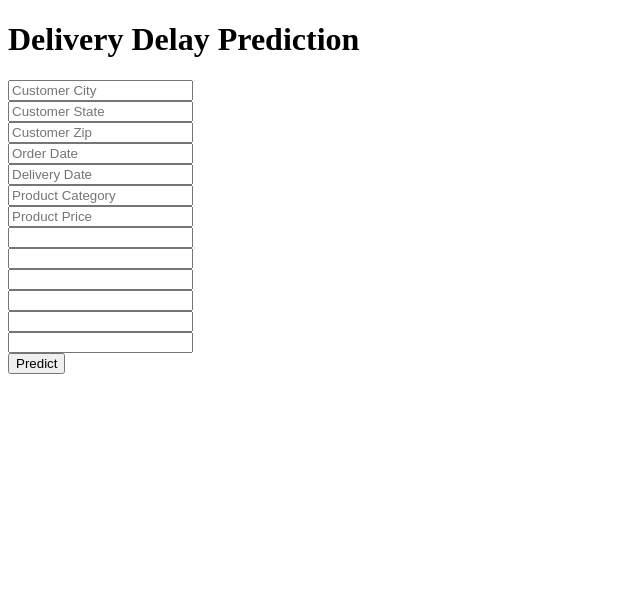
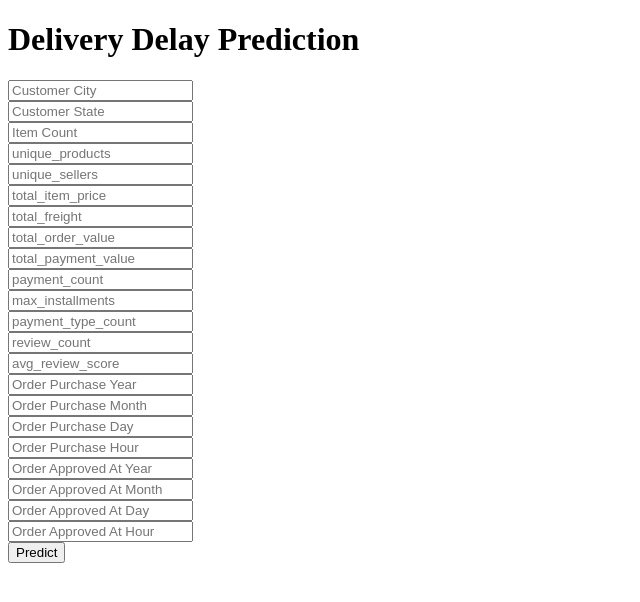
Before and after one commit to OmniaMohammed99/delievery_delay_prediction, a Flask app: page / in a window 1280 px wide. Shown: the top 602 px of the page, without its empty margins (0-640 px from the left). Run offline with Flask 3, Linux system fonts and the light colour scheme; parts of the project's set-up code (start-up, migrations or seed data) failed here and were passed over.

Commit message:
the web app is ready

```diff
--- a/app.py
+++ b/app.py
@@ -18,26 +18,65 @@ def predict_api():
     print(data)
     # Convert data into a DataFrame
     input_data = pd.DataFrame(data)
-    # Preprocess the input data
-    input_data_preprocessed = preprocessor.transform(input_data)
+
     # Make predictions
-    prediction = model.predict(input_data_preprocessed)
+    prediction = model.predict(input_data)
+
     # Convert prediction to a list and return as JSON
     return jsonify(prediction.tolist())
 
+
 @app.route('/predict', methods=['POST'])
 def predict():
-    data = request.json['data']
-    print(data)
-    # Convert data into a DataFrame
-    input_data = pd.DataFrame(data)
-    # Preprocess the input data
-    input_data_preprocessed = preprocessor.transform(input_data)
-    print(input_data_preprocessed)
+
+    data = request.form.to_dict()
+
+    numeric_columns = [
+        'item_count',
+        'unique_products',
+        'unique_sellers',
+        'total_item_price',
+        'total_freight',
+        'total_order_value',
+        'total_payment_value',
+        'payment_count',
+        'max_installments',
+        'payment_type_count',
+        'review_count',
+        'avg_review_score',
+        'order_purchase_year',
+        'order_purchase_month',
+        'order_purchase_day',
+        'order_purchase_hour',
+        'order_approved_at_year',
+        'order_approved_at_month',
+        'order_approved_at_day',
+        'order_approved_at_hour'
+    ]
+
+    for column in numeric_columns:
+        data[column] = float(data[column])
+
+    # Keep categorical columns as strings
+    data['customer_city'] = str(data['customer_city'])
+    data['customer_state'] = str(data['customer_state'])
+
+    # Create DataFrame
+    input_data = pd.DataFrame([data])
+
+    print("Input data:")
+    print(input_data)
+
+
     # Make predictions
-    prediction = model.predict(input_data_preprocessed)
-    # Return the prediction as a string
-    return render_template('home.html', prediction_text='Predicted Delivery Delay: {}'.format(prediction[0]))
+    prediction = model.predict(input_data)
+
+    print("Prediction:", prediction)
+
+    return render_template(
+        'home.html',
+        prediction_text=f'Predicted Delivery Delay: {prediction[0]}'
+    )
 
 
 if __name__ == "__main__":
--- a/templates/home.html
+++ b/templates/home.html
@@ -19,20 +19,27 @@
      <!-- Main Input For Receiving Query to our ML -->
     <form action="{{ url_for('predict')}}"method="post">
       <input type="text" name="customer_city" placeholder="Customer City" required="required" /><br>
-    	<input type="text" name="customer_state" placeholder="Customer State" required="required" /><br>
-        <input type="text" name="customer_zip" placeholder="Customer Zip" required="required" /><br>
-        <input type="text" name="order_date" placeholder="Order Date" required="required" /><br>
-        <input type="text" name="delivery_date" placeholder="Delivery Date" required="required" /><br>
-        <input type="" name="product_category" placeholder="Product Category" required="required" /><br>
-        <input type="" name="product_price" placeholder="Product Price" required="required" /><br>
-        <input type="" name="DIS" placeholder="" required="required" /><br>
-        <input type="" name="" ADplaceholder="" required="required" /><br>
-        <input type="" name="" placeholder="" required="required" /><br>
-        <input type="" name="" placeholder="" required="required" /><br>
-        <input type="" name="" placeholder="" required="required" /><br>
-        <input type="" name="" placeholder="" required="required" /><br>
-
-
+    	  <input type="text" name="customer_state" placeholder="Customer State" required="required" /><br>
+        <input type="number" name="item_count" placeholder="Item Count" required="required" /><br>
+        <input type="number" name="unique_products" placeholder="unique_products" required="required" /><br>
+        <input type="number" name="unique_sellers" placeholder="unique_sellers" required="required" /><br>
+        <input type="number" name="total_item_price" placeholder="total_item_price" required="required" /><br>
+        <input type="number" name="total_freight" placeholder="total_freight" required="required" /><br>
+        <input type="number" name="total_order_value" placeholder="total_order_value" required="required" /><br>
+        <input type="number" name="total_payment_value" placeholder="total_payment_value" required="required" /><br>
+        <input type="number" name="payment_count" placeholder="payment_count" required="required" /><br>
+        <input type="number" name="max_installments" placeholder="max_installments" required="required" /><br>
+        <input type="number" name="payment_type_count" placeholder="payment_type_count" required="required" /><br>
+        <input type="number" name="review_count" placeholder="review_count" required="required" /><br>
+        <input type="number" name="avg_review_score" placeholder="avg_review_score" required="required" /><br>
+        <input type="number" name="order_purchase_year" placeholder="Order Purchase Year" required="required" /><br>
+        <input type="number" name="order_purchase_month" placeholder="Order Purchase Month" required="required" /><br>
+        <input type="number" name="order_purchase_day" placeholder="Order Purchase Day" required="required" /><br>
+        <input type="number" name="order_purchase_hour" placeholder="Order Purchase Hour" required="required" /><br>
+        <input type="number" name="order_approved_at_year" placeholder="Order Approved At Year" required="required" /><br>
+        <input type="number" name="order_approved_at_month" placeholder="Order Approved At Month" required="required" /><br>
+        <input type="number" name="order_approved_at_day" placeholder="Order Approved At Day" required="required" /><br>
+        <input type="number" name="order_approved_at_hour" placeholder="Order Approved At Hour" required="required" /><br>
 
         <button type="submit" class="btn btn-primary btn-block btn-large">Predict</button>
     </form>
```
